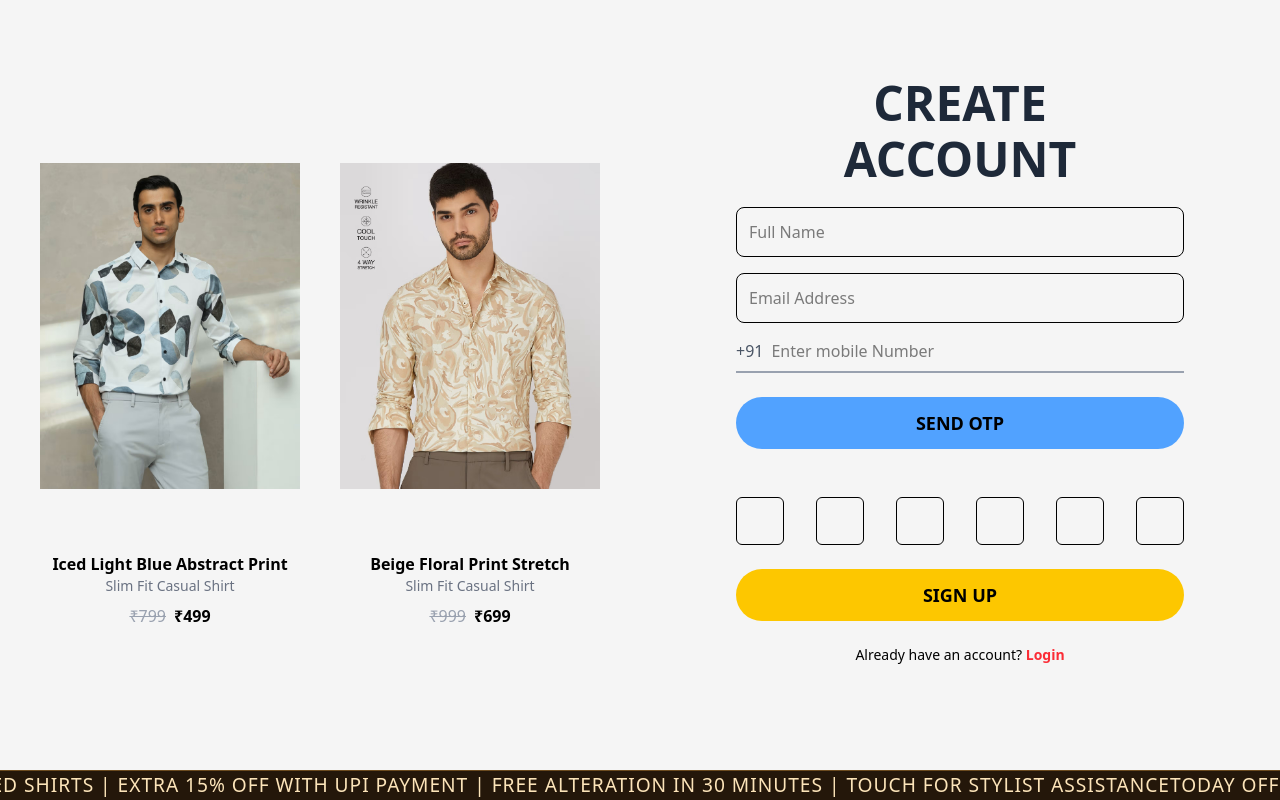
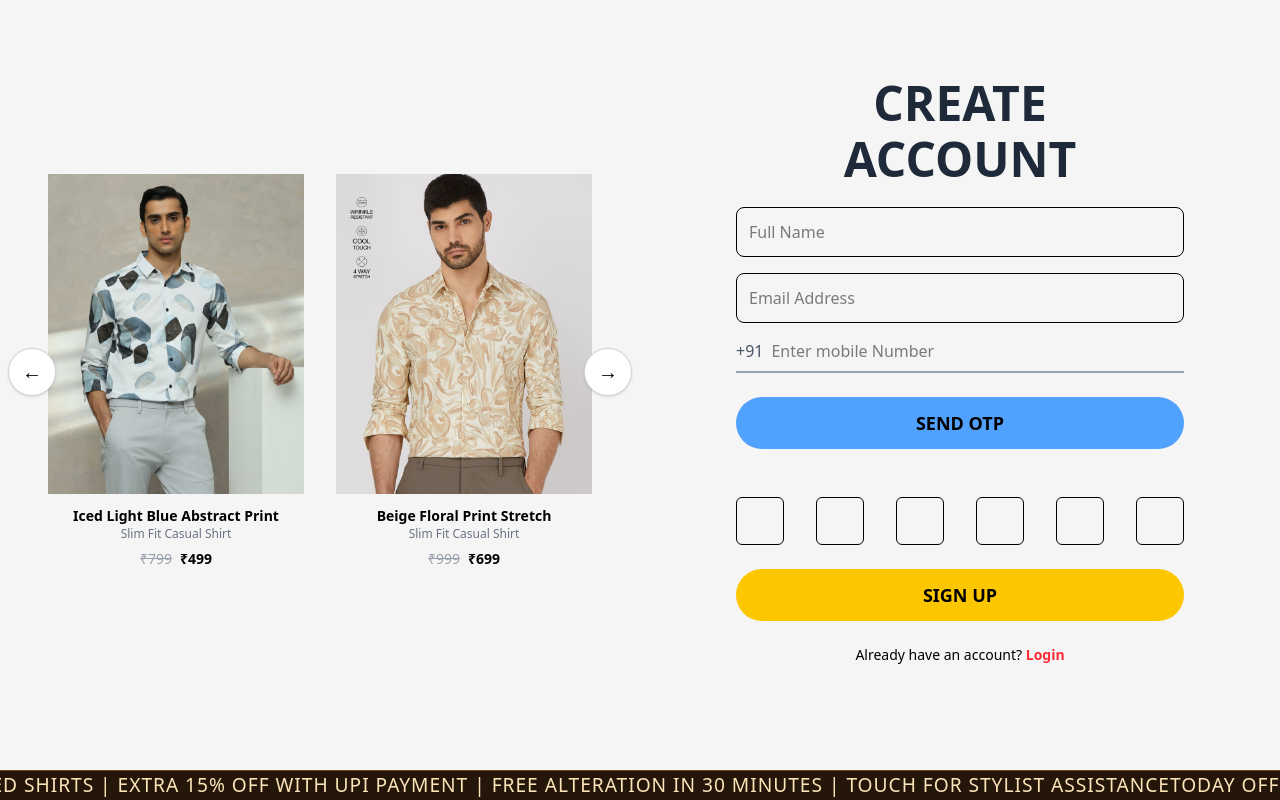
Before and after one commit to rahulkumarbth88048/scaniva-trial-fe, a Next.js app: page /signup in a window 1280 px wide. Built offline with nearby package versions, Linux system fonts and the light colour scheme.

Commit message:
Implement product slider in signup page
Added product slider functionality to the signup page.

```diff
--- a/app/signup/page.tsx
+++ b/app/signup/page.tsx
@@ -1,6 +1,8 @@
 "use client";
-import { useRef } from "react";
+import { useRef, useState } from "react";
 import Link from "next/link";
+import { products } from "@/app/data/products";
+
 
 export default function SignupPage() {
   const inputsRef = useRef<(HTMLInputElement | null)[]>([]);
@@ -27,45 +29,86 @@ const handleKeyDown = (
     inputsRef.current[index - 1]?.focus();
   }
 };
+
+const [startIndex, setStartIndex] = useState(0);
+
+const itemsPerSlide = 2;
+
+const visibleProducts = products.slice(startIndex, startIndex + itemsPerSlide);
+
+const nextProducts = () => {
+  if (startIndex + itemsPerSlide < products.length) {
+    setStartIndex(startIndex + itemsPerSlide);
+  } else {
+    setStartIndex(0);
+  }
+};
+
+const prevProducts = () => {
+  if (startIndex - itemsPerSlide >= 0) {
+    setStartIndex(startIndex - itemsPerSlide);
+  } else {
+    const lastStart = Math.max(products.length - itemsPerSlide, 0);
+    setStartIndex(lastStart);
+  }
+};
+
   return (
     <div className="min-h-screen flex flex-col bg-[#f5f5f5] pb-14">
 
       {/* Main Section */}
       <div className="flex flex-1">
 
-        {/* LEFT SIDE — PRODUCTS */}
-        <div className="w-1/2 hidden lg:flex items-center justify-center gap-10 px-10">
+        {/* LEFT SIDE — PRODUCTS SLIDER */}
+        <div className="w-1/2 hidden lg:flex items-center justify-center px-10 relative">
 
-          {/* Product 1 */}
-          <div className="text-center">
-            <img
-              src="/product1-1.jpg"
-              alt="Product 1"
-              className="h-[420px] object-contain"
-            />
-            <p className="mt-4 font-semibold">Iced Light Blue Abstract Print</p>
-            <p className="text-sm text-gray-500">Slim Fit Casual Shirt</p>
-            <div className="mt-2">
-              <span className="line-through text-gray-400 mr-2">₹799</span>
-              <span className="font-bold text-black">₹499</span>
-            </div>
+          {/* LEFT ARROW */}
+          <button
+            onClick={prevProducts}
+            className="absolute left-2 top-1/2 -translate-y-1/2 z-10 w-12 h-12 rounded-full border border-gray-300 bg-white shadow hover:bg-gray-100 transition flex items-center justify-center text-xl"
+          >
+            ←
+          </button>
+
+          {/* 1 ROW + 2 COLUMNS */}
+          <div className="grid grid-cols-2 gap-4 w-full">
+            {visibleProducts.map((product) => (
+              <Link key={product.id} href={`/product/${product.id}`}>
+                <div className="text-center cursor-pointer hover:scale-105 transition">
+                  <img
+                    src={product.image[0]}
+                    alt={product.name}
+                    className="h-[320px] w-full object-contain"
+                  />
+
+                  <p className="mt-3 font-semibold text-sm">
+                    {product.name}
+                  </p>
+
+                  <p className="text-xs text-gray-500">
+                    {product.type}
+                  </p>
+
+                  <div className="mt-1">
+                    <span className="line-through text-gray-400 mr-2 text-sm">
+                      ₹{product.price}
+                    </span>
+
+                    <span className="font-bold text-black text-sm">
+                      ₹{product.discountPrice}
+                    </span>
+                  </div>
+                </div>
+              </Link>
+            ))}
           </div>
-
-          {/* Product 2 */}
-          <div className="text-center">
-            <img
-              src="/product2-1.jpg"
-              alt="Product 2"
-              className="h-[420px] object-contain"
-            />
-            <p className="mt-4 font-semibold">Beige Floral Print Stretch</p>
-            <p className="text-sm text-gray-500">Slim Fit Casual Shirt</p>
-            <div className="mt-2">
-              <span className="line-through text-gray-400 mr-2">₹999</span>
-              <span className="font-bold text-black">₹699</span>
-            </div>
-          </div>
-
+          {/* RIGHT ARROW */}
+          <button
+            onClick={nextProducts}
+            className="absolute right-2 top-1/2 -translate-y-1/2 z-10 w-12 h-12 rounded-full border border-gray-300 bg-white shadow hover:bg-gray-100 transition flex items-center justify-center text-xl"
+          >
+            →
+          </button>
         </div>
 
         {/* RIGHT SIDE — SIGNUP */}
```
